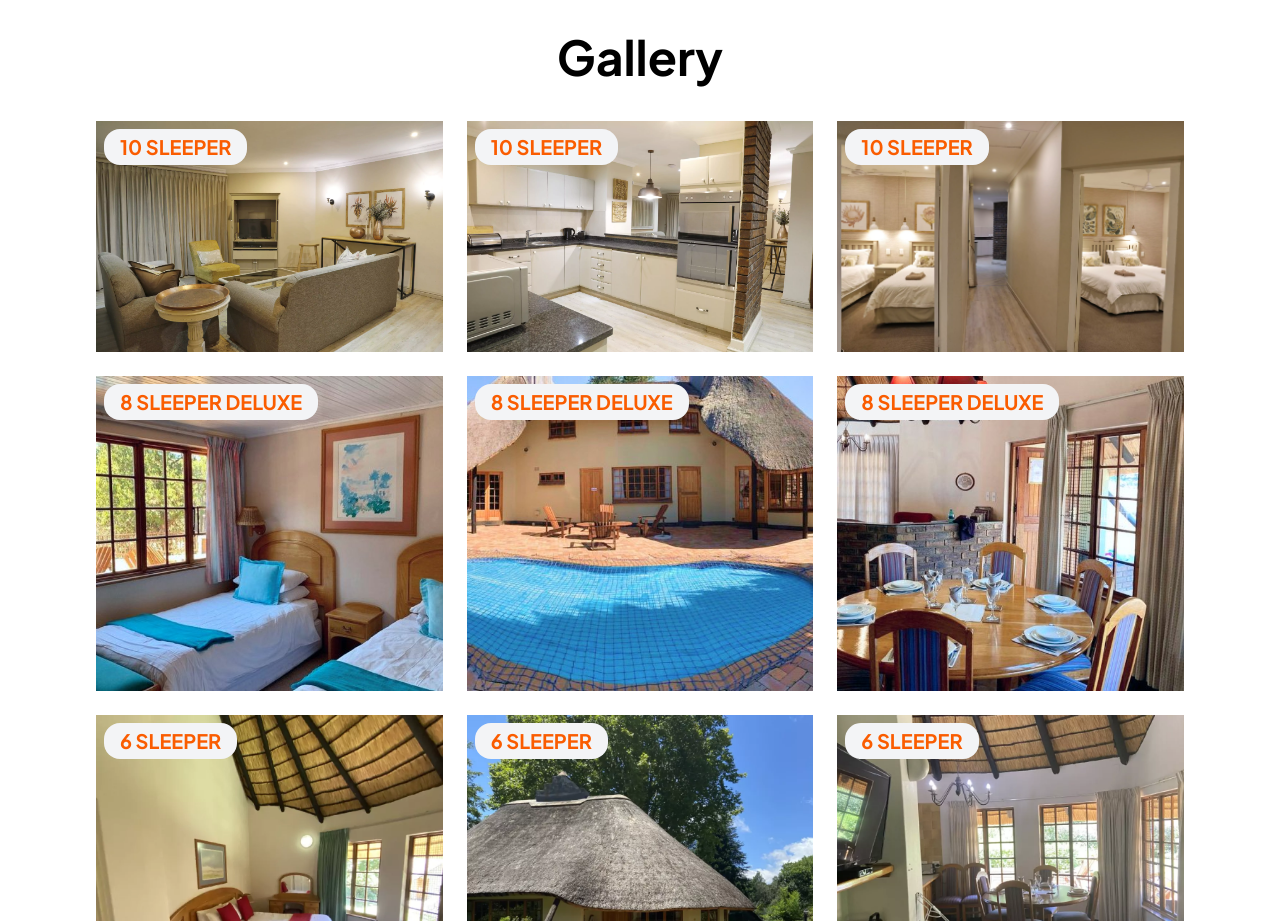
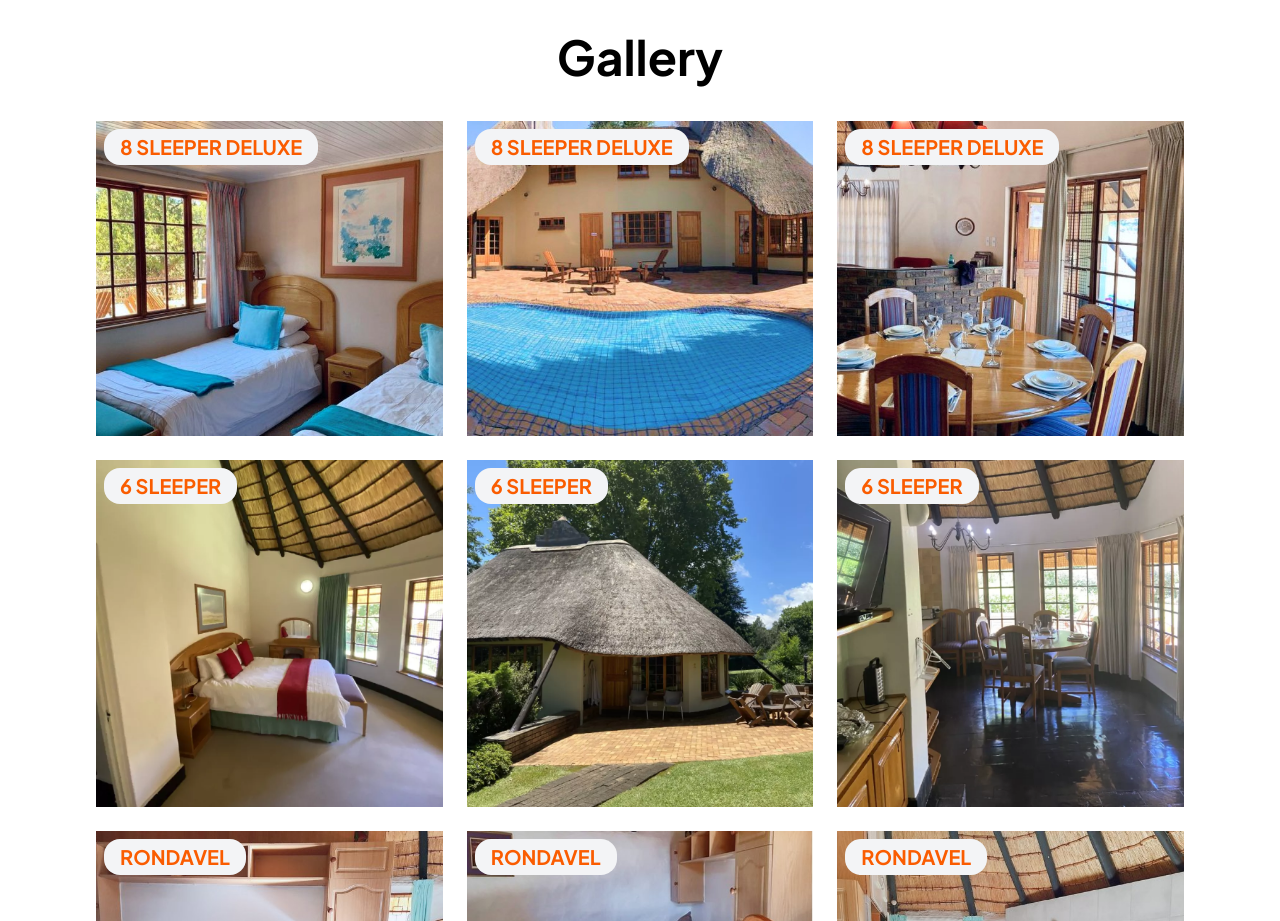
Before and after one commit to lukebricknell/ChampagneLane, a website: page public/accommodation.html in a window 1280 px wide. Shown: the part 2580-3501 px from the top of the page. Drawn offline with nearby package versions, Linux system fonts and the light colour scheme.

Commit message:
Removed 10 sleeper images

```diff
--- a/public/accommodation.html
+++ b/public/accommodation.html
@@ -719,54 +719,7 @@
         </div>
         <div class="grid grid-cols-1 md:grid-cols-3 gap-6 mt-10">
           <!-- 10 SLEEPER-->
-          <div id="10-sleeper" class="flex flex-col relative">
-            <div>
-              <img
-                src="images/10-sleeper-tv.webp"
-                class="object-cover w-full"
-                loading="lazy"
-              />
-            </div>
-            <div class="absolute top-2 left-2">
-              <h3
-                class="uppercase text-champagne text-md md:text-xl lg:text-xl font-bold py-1 px-4 rounded-2xl bg-gray-100"
-              >
-                10 SLEEPER
-              </h3>
-            </div>
-          </div>
-          <div class="flex flex-col relative">
-            <div>
-              <img
-                src="images/10-sleeper-kitchen.webp"
-                class="object-cover w-full"
-                loading="lazy"
-              />
-            </div>
-            <div class="absolute top-2 left-2">
-              <h3
-                class="uppercase text-champagne text-md md:text-xl lg:text-xl font-bold py-1 px-4 rounded-2xl bg-gray-100"
-              >
-                10 SLEEPER
-              </h3>
-            </div>
-          </div>
-          <div class="flex flex-col relative">
-            <div>
-              <img
-                src="images/10-sleeper-rooms.webp"
-                class="object-cover w-full"
-                loading="lazy"
-              />
-            </div>
-            <div class="absolute top-2 left-2">
-              <h3
-                class="uppercase text-champagne text-md md:text-xl lg:text-xl font-bold py-1 px-4 rounded-2xl bg-gray-100"
-              >
-                10 SLEEPER
-              </h3>
-            </div>
-          </div>
+
           <!-- 8 SLEEPER DELUXE -->
           <div id="8-sleeper-deluxe" class="flex flex-col relative">
             <div>
```
